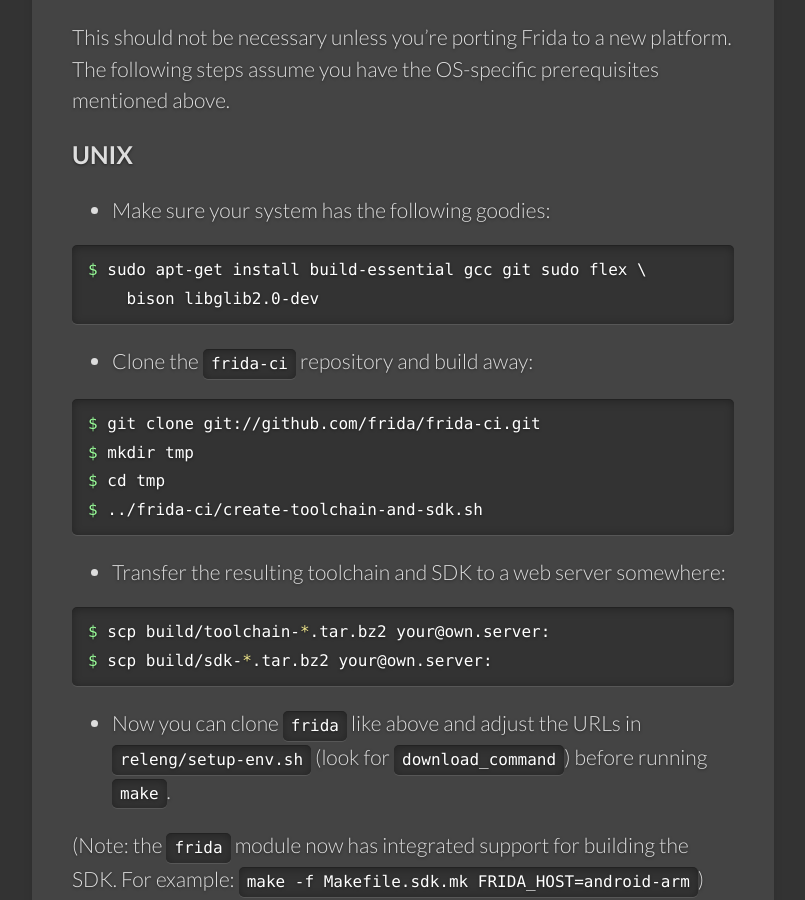
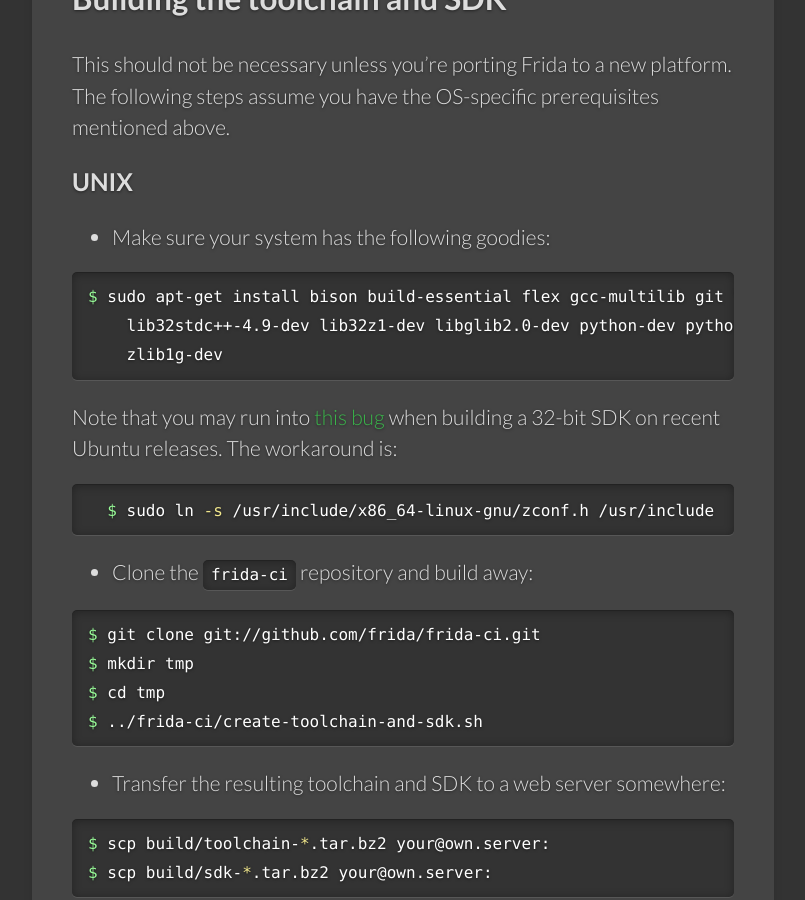
Before and after one commit to frida/frida-website, a Jekyll site: the page built from docs/building.md, in a window 1280 px wide and 900 px high, scrolled down 2948 px. Shown: the whole window, without its empty margins (139-944 px from the left). Built offline with Jekyll 4.4.1, drawn with Linux system fonts in a browser that asks for light colours; some web fonts are replaced; some of the changed text lies outside the part shown.

Commit message:
Update the Linux build instructions

```diff
--- a/docs/building.md
+++ b/docs/building.md
@@ -46,10 +46,11 @@ below.
 ### Linux
 
 - Make sure you have a:
-  - Modern x86 64-bit system (32-bit may work but is untested)
+  - Modern x86 system
   - Development toolchain:
 {% highlight bash %}
-$ sudo apt-get install build-essential git python-dev python3-dev zlib1g-dev
+$ sudo apt-get install build-essential gcc-multilib git lib32stdc++-4.9-dev \
+    lib32z1-dev python-dev python3-dev zlib1g-dev
 {% endhighlight %}
 - Clone `frida` and build it:
 {% highlight bash %}
@@ -96,8 +97,14 @@ following steps assume you have the OS-specific prerequisites mentioned above.
 
 - Make sure your system has the following goodies:
 {% highlight bash %}
-$ sudo apt-get install build-essential gcc git sudo flex \
-    bison libglib2.0-dev
+$ sudo apt-get install bison build-essential flex gcc-multilib git \
+    lib32stdc++-4.9-dev lib32z1-dev libglib2.0-dev python-dev python3-dev \
+    zlib1g-dev
+{% endhighlight %}
+  Note that you may run into [this bug](https://bugs.launchpad.net/ubuntu/+source/zlib/+bug/1155307)
+  when building a 32-bit SDK on recent Ubuntu releases. The workaround is:
+{% highlight bash %}
+  $ sudo ln -s /usr/include/x86_64-linux-gnu/zconf.h /usr/include
 {% endhighlight %}
 - Clone the `frida-ci` repository and build away:
 {% highlight bash %}
```
